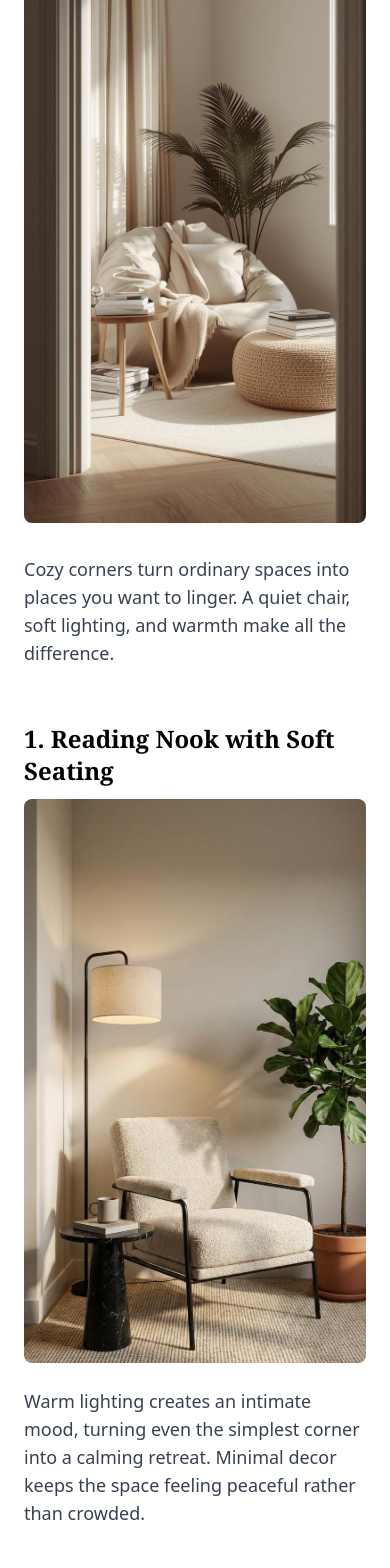
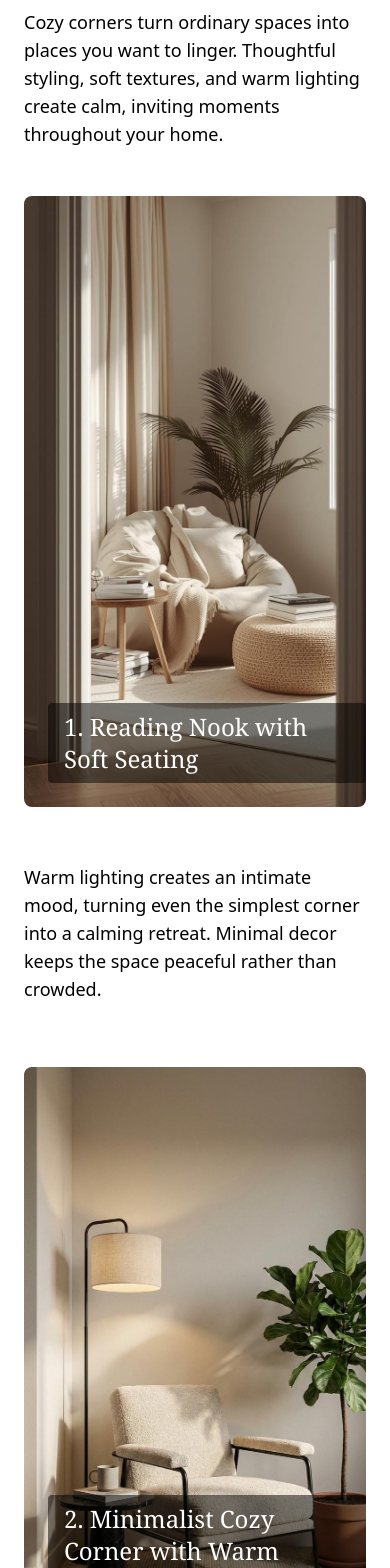
Before and after one commit to muasyamuthengi-gif/aestheticfindsbyanna, a Next.js app: page /blog/cozy-corners in a window 390 px wide. Shown: the part 432-2000 px from the top of the page. Built offline with nearby package versions, Linux system fonts and the light colour scheme; a web font is replaced by a local one.

Commit message:
Update page.js

```diff
--- a/app/blog/cozy-corners/page.js
+++ b/app/blog/cozy-corners/page.js
@@ -2,72 +2,105 @@ import AffiliateDisclosure from "../../components/AffiliateDisclosure";
 
 export default function CozyCornersPost() {
   return (
-    <main className="max-w-3xl mx-auto px-6 py-20">
+    <main className="max-w-3xl mx-auto px-6 py-24">
+
       {/* Title */}
-      <h1 className="text-4xl font-serif mb-4">
-        Cozy Corners You’ll Love
+      <h1 className="text-4xl md:text-5xl font-serif mb-4 text-black">
+        Cozy Corner Ideas to Create Warm, Inviting Spaces at Home
       </h1>
 
+      {/* Disclosure */}
       <AffiliateDisclosure />
 
       {/* Intro */}
-      <img src="/blog2.jpg" className="w-full rounded-lg mb-8" />
-      <p className="text-lg text-gray-700 mb-14">
+      <p className="text-lg text-black mb-12">
         Cozy corners turn ordinary spaces into places you want to linger.
-        A quiet chair, soft lighting, and warmth make all the difference.
+        Thoughtful styling, soft textures, and warm lighting create calm,
+        inviting moments throughout your home.
       </p>
 
       {/* 1 */}
-      <h2 className="text-2xl font-serif font-semibold mb-3">
+      <div className="relative mb-14">
+        <img
+          src="/blog2.jpg"
+          className="w-full rounded-lg"
+          alt="Reading nook with soft seating"
+        />
+        <h2 className="absolute bottom-6 left-6 text-2xl font-serif text-white bg-black/50 px-4 py-2 rounded">
           1. Reading Nook with Soft Seating
         </h2>
-      <img src="/blog2-2.jpg" className="w-full rounded-lg mb-6" />
-      <p className="text-lg text-gray-700 mb-14">
+      </div>
+      <p className="text-lg text-black mb-16">
         Warm lighting creates an intimate mood, turning even the simplest corner
-        into a calming retreat. Minimal decor keeps the space feeling peaceful
-        rather than crowded.
+        into a calming retreat. Minimal decor keeps the space peaceful rather
+        than crowded.
       </p>
 
       {/* 2 */}
-      <h2 className="text-2xl font-serif font-semibold mb-3">
+      <div className="relative mb-14">
+        <img
+          src="/blog2-2.jpg"
+          className="w-full rounded-lg"
+          alt="Minimalist cozy corner with warm lighting"
+        />
+        <h2 className="absolute bottom-6 left-6 text-2xl font-serif text-white bg-black/50 px-4 py-2 rounded">
           2. Minimalist Cozy Corner with Warm Lighting
         </h2>
-      <img src="/blog2-3.jpg" className="w-full rounded-lg mb-6" />
-      <p className="text-lg text-gray-700 mb-14">
+      </div>
+      <p className="text-lg text-black mb-16">
         Natural textures add warmth and depth, making the space feel lived-in
-        and comfortable while maintaining a clean aesthetic.
+        and comfortable while maintaining a clean, uncluttered aesthetic.
       </p>
 
       {/* 3 */}
-      <h2 className="text-2xl font-serif font-semibold mb-3">
+      <div className="relative mb-14">
+        <img
+          src="/blog2-3.jpg"
+          className="w-full rounded-lg"
+          alt="Textured corner with natural elements"
+        />
+        <h2 className="absolute bottom-6 left-6 text-2xl font-serif text-white bg-black/50 px-4 py-2 rounded">
           3. Textured Corner with Natural Elements
         </h2>
-      <img src="/blog2-4.jpg" className="w-full rounded-lg mb-6" />
-      <p className="text-lg text-gray-700 mb-14">
+      </div>
+      <p className="text-lg text-black mb-16">
         Using natural light alongside soft textures makes the corner feel airy
         during the day and cozy in the evening.
       </p>
 
       {/* 4 */}
-      <h2 className="text-2xl font-serif font-semibold mb-3">
+      <div className="relative mb-14">
+        <img
+          src="/blog2-4.jpg"
+          className="w-full rounded-lg"
+          alt="Cozy window corner"
+        />
+        <h2 className="absolute bottom-6 left-6 text-2xl font-serif text-white bg-black/50 px-4 py-2 rounded">
           4. Cozy Window Corner
         </h2>
-      <img src="/blog2-5.jpg" className="w-full rounded-lg mb-6" />
-      <p className="text-lg text-gray-700 mb-14">
+      </div>
+      <p className="text-lg text-black mb-16">
         Art and subtle decor personalize the space without overwhelming it,
         creating a cozy corner that feels intentional and stylish.
       </p>
 
       {/* 5 */}
-      <h2 className="text-2xl font-serif font-semibold mb-3">
+      <div className="relative mb-14">
+        <img
+          src="/blog2-5.jpg"
+          className="w-full rounded-lg"
+          alt="Decorative cozy corner with art and accents"
+        />
+        <h2 className="absolute bottom-6 left-6 text-2xl font-serif text-white bg-black/50 px-4 py-2 rounded">
           5. Decorative Cozy Corner with Art & Accents
         </h2>
-      <p className="text-lg text-gray-700">
+      </div>
+      <p className="text-lg text-black">
         Not every cozy space needs an entire room. Sometimes, the most comforting
         places in a home are the small, quiet corners designed for rest, reading,
-        or simple moments of calm. A well-styled cozy corner can instantly make
-        your space feel personal.
+        or simple moments of calm.
       </p>
+
     </main>
   );
 }
```
Lines whose indentation alone changed are shown as unchanged.
